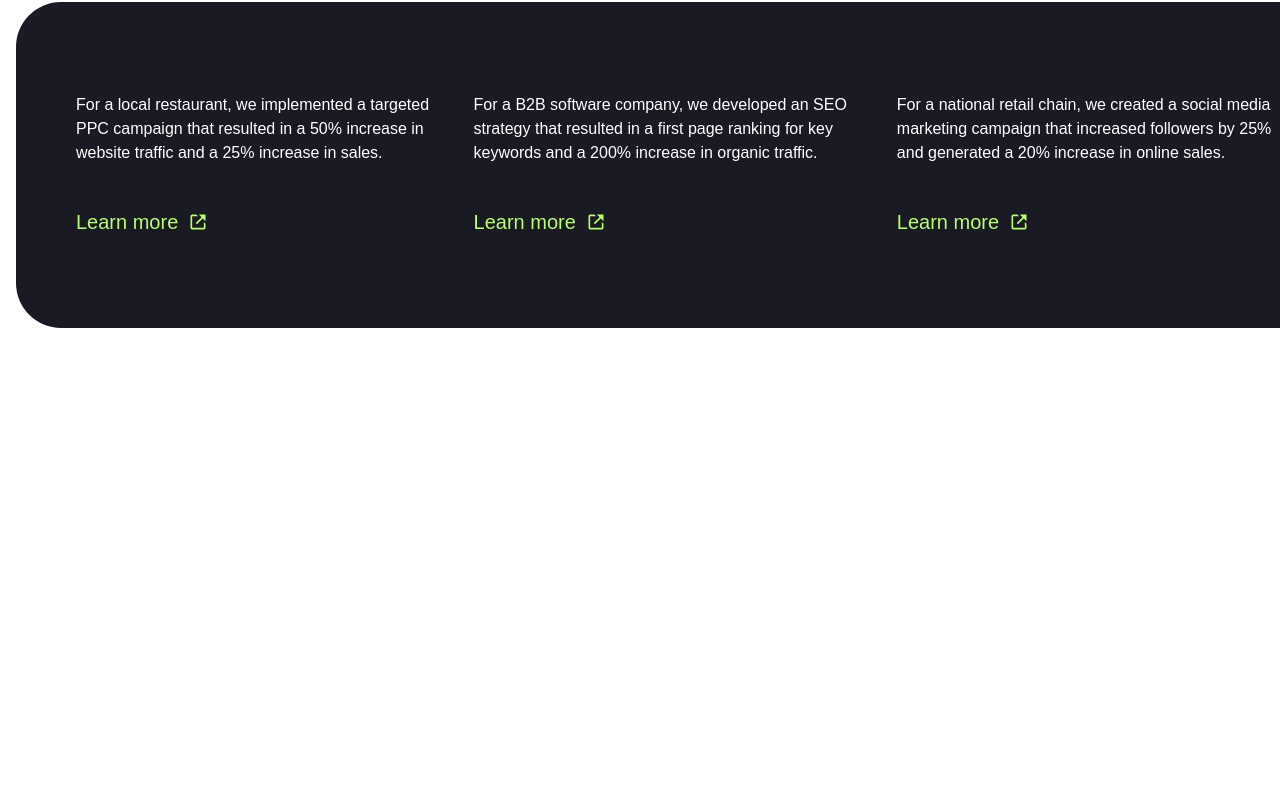
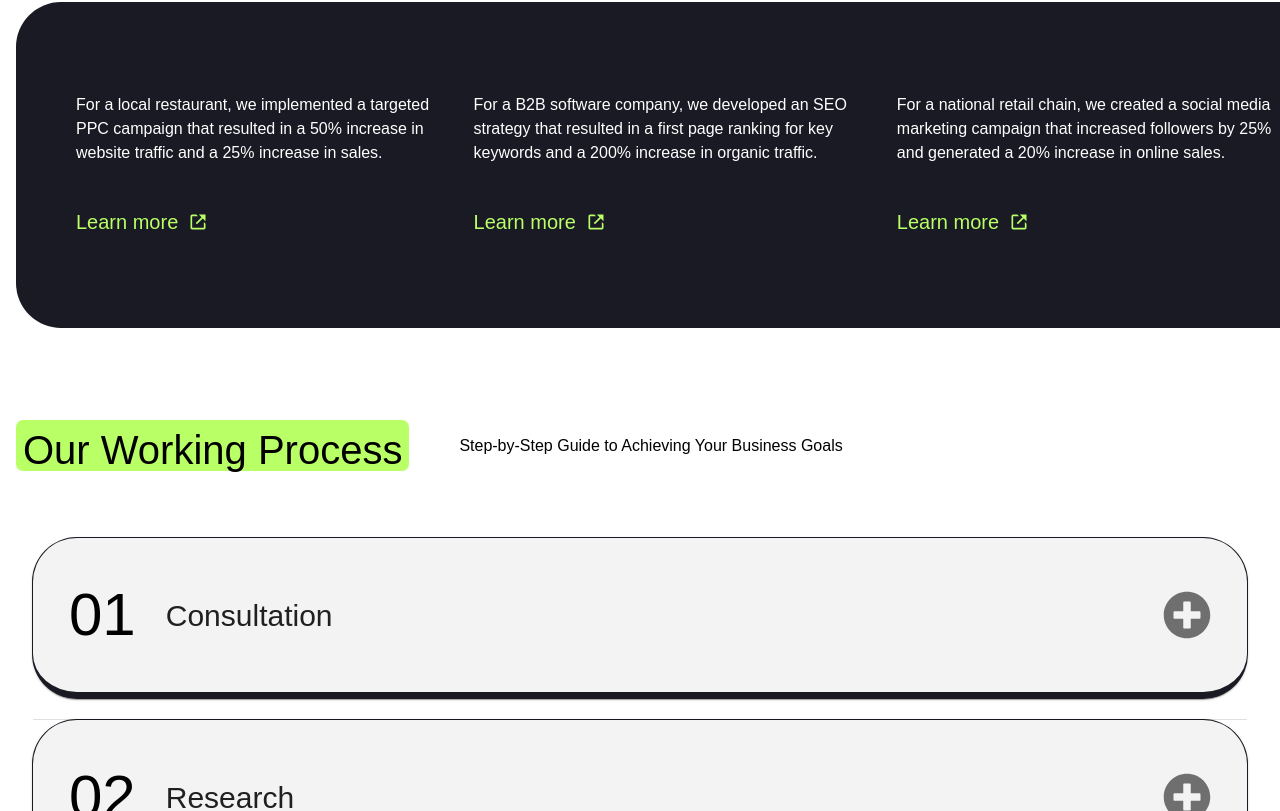
Before and after one commit to jameelf22labs/positivus-landing-page, a React (Vite) app: page / in a window 1280 px wide. Shown: the part 2606-3417 px from the top of the page. Before the commit the page ends 2950 px from the top, so only its background shows below. Built offline with nearby package versions, Linux system fonts and the light colour scheme.

Commit message:
Added Our Process Component

```diff
--- a/package.json
+++ b/package.json
@@ -10,8 +10,14 @@
     "preview": "vite preview"
   },
   "dependencies": {
+    "@emotion/react": "^11.14.0",
+    "@emotion/styled": "^11.14.1",
+    "@mui/icons-material": "^7.2.0",
+    "@mui/material": "^7.2.0",
     "@tailwindcss/vite": "^4.1.11",
+    "@types/nanoid": "^2.1.0",
     "@types/react-icons": "^2.2.7",
+    "nanoid": "^5.1.5",
     "react": "^19.1.0",
     "react-dom": "^19.1.0",
     "react-icons": "^5.5.0",
--- a/src/common/components/section-label/SectionLabel.module.css
+++ b/src/common/components/section-label/SectionLabel.module.css
@@ -21,4 +21,6 @@
     max-width: 550px;
     text-align: left;
     margin-left: 30px;
+    display: flex;
+    align-items: center;
 }
--- a/src/common/ui/accordion/Accordion.module.css
+++ b/src/common/ui/accordion/Accordion.module.css
@@ -0,0 +1,22 @@
+.accordionContainer {
+  display: flex;
+  flex-direction: column;
+  gap: 20px;
+  padding: 16px;
+}
+
+.customAccordion {
+ border-radius: 45px !important;
+ padding: 20px !important;
+ border: 1px solid #191A23 !important;
+ background-color: #F3F3F3 !important;
+ border-bottom: 7px solid #191A23 !important;
+}
+
+.expandedAccordion {
+  background-color: #b9ff66 !important;
+}
+
+.collapsedAccordion {
+  background-color: #f3f3f3 !important;
+}
--- a/src/common/ui/accordion/Accordion.tsx
+++ /dev/null
@@ -1,12 +0,0 @@
-import type { JSX } from "react";
-import Styles from "./Accordion.module.css";
-
-const Accordion = () : JSX.Element => {
-  return (
-    <div>
-      <h2>Accordion Component</h2>
-    </div>
-  );
-}
-
-export default Accordion;
--- /dev/null
+++ b/src/common/ui/accordion/CustomAccordion.tsx
@@ -0,0 +1,67 @@
+import type { JSX, ReactNode } from "react";
+import { useState } from "react";
+import { Accordion, AccordionDetails, AccordionSummary } from "@mui/material";
+import Style from "./Accordion.module.css";
+import { FaPlusCircle, FaMinusCircle } from "react-icons/fa";
+
+export interface AccordionItems {
+  id: string;
+  panelElement: ReactNode;
+  contentElement: ReactNode;
+}
+
+interface AccordionProps {
+  items: AccordionItems[];
+}
+
+const CustomAccordion = ({ items }: AccordionProps): JSX.Element => {
+  const [expandedId, setExpandedId] = useState<string | false>(false);
+
+  const handleChange =
+    (panelId: string) =>
+    (_event: React.SyntheticEvent, isExpanded: boolean) => {
+      setExpandedId(isExpanded ? panelId : false);
+    };
+
+  return (
+    <div className={Style.accordionContainer}>
+      {items.map((item) => {
+        const isExpanded = expandedId === item.id;
+        return (
+          <Accordion
+            key={item.id}
+            className={`${Style.customAccordion} ${
+              isExpanded ? Style.expandedAccordion : Style.collapsedAccordion
+            }`}
+            expanded={isExpanded}
+            onChange={handleChange(item.id)}
+            sx={{
+              backgroundColor: isExpanded ? "#B9FF66" : "#F3F3F3",
+            }}
+          >
+            <AccordionSummary
+              aria-controls={`panel-${item.id}-content`}
+              id={item.id}
+              className={Style.customSummary}
+              expandIcon={
+                isExpanded ? (
+                  <FaMinusCircle style={{ fontSize: "3rem" }} />
+                ) : (
+                  <FaPlusCircle style={{ fontSize: "3rem" }} />
+                )
+              }
+            >
+              {item.panelElement}
+            </AccordionSummary>
+
+            <AccordionDetails className={Style.customDetails}>
+              {item.contentElement}
+            </AccordionDetails>
+          </Accordion>
+        );
+      })}
+    </div>
+  );
+};
+
+export default CustomAccordion;
--- a/src/common/ui/index.ts
+++ b/src/common/ui/index.ts
@@ -1,4 +1,5 @@
-import Accordion from "./accordion/Accordion";
+
+import CustomAccordion from "./accordion/CustomAccordion";
 import Button from "./button/Button";
 
-export { Accordion, Button };
+export {  Button , CustomAccordion };
--- a/src/features/home/Home.tsx
+++ b/src/features/home/Home.tsx
@@ -2,7 +2,7 @@ import type { JSX } from "react";
 import React from "react";
 import Style from "./Home.module.css";
 import { Navbar } from "../../layouts";
-import { CaseStudies, Customer, Hero, Service } from "./components";
+import { CaseStudies, Customer, Hero, OurWorkingProcess, Service } from "./components";
 
 import amazon from "../,,/../../assets/images/amazon.svg";
 import dribble from "../,,/../../assets/images/dribble.svg";
@@ -29,6 +29,7 @@ const Home = (): JSX.Element => {
         />
         <Service />
         <CaseStudies />
+        <OurWorkingProcess />
       </div>
     </React.Fragment>
   );
--- a/src/features/home/components/index.ts
+++ b/src/features/home/components/index.ts
@@ -1,11 +1,7 @@
 import CaseStudies from "./case-studies/CaseStudies";
 import Customer from "./customer/Customer";
 import Hero from "./hero/Hero";
+import OurWorkingProcess from "./our-working-process/OurWorkingProcess";
 import Service from "./services/Service";
 
-export {
-    Hero,
-    Customer,
-    Service,
-    CaseStudies
-}
+export { Hero, Customer, Service, CaseStudies, OurWorkingProcess };
--- /dev/null
+++ b/src/features/home/components/our-working-process/OurWorkingProcess.module.css
@@ -0,0 +1,32 @@
+
+.accordionWrapper {
+    margin-top: 50px;
+}
+
+.accordionPanel {
+    display: flex;
+    align-items: center;
+    gap: 30px;
+}
+
+.accordionPanel h1 {
+    font-weight: 500;
+    font-size: 60px;
+    color: #000000;
+}
+
+
+.accordionContent {
+    padding: 20px;
+
+}
+
+.accordionPanel p {
+    font-weight: 500;
+    font-size: 30px;
+}
+
+
+.accordionContent p {
+    margin-top: 20px;
+}
--- /dev/null
+++ b/src/features/home/components/our-working-process/OurWorkingProcess.tsx
@@ -0,0 +1,107 @@
+import type { JSX } from "react";
+import Style from "./OurWorkingProcess.module.css";
+import GlobalStyle from "../../../../style/global.style.module.css";
+import { SectionLabel } from "../../../../common/components";
+import React from "react";
+import type { AccordionItems } from "../../../../common/ui/accordion/CustomAccordion";
+import { CustomAccordion } from "../../../../common/ui";
+import { nanoid } from "nanoid";
+
+const ProcessAccordionPanel = ({
+  label1,
+  label2,
+}: {
+  label1: string;
+  label2: string;
+}): JSX.Element => {
+  return (
+    <div className={Style.accordionPanel}>
+      <h1> {label1} </h1>
+      <p> {label2} </p>
+    </div>
+  );
+};
+
+const ProcessAccodionContent = ({
+  description,
+}: {
+  description: string;
+}): JSX.Element => {
+  return (
+    <div className={Style.accordionContent}>
+      <hr />
+      <p> {description} </p>
+    </div>
+  );
+};
+
+const OurWorkingProcess = (): JSX.Element => {
+  const ourProcess: Array<AccordionItems> = React.useMemo(() => {
+    return [
+      {
+        id: nanoid(),
+        panelElement: (
+          <ProcessAccordionPanel label1="01" label2="Consultation" />
+        ),
+        contentElement: (
+          <ProcessAccodionContent description="During the initial consultation, we will discuss your business goals and objectives, target audience, and current marketing efforts. This will allow us to understand your needs and tailor our services to best fit your requirements." />
+        ),
+      },
+      {
+        id: nanoid(),
+        panelElement: <ProcessAccordionPanel label1="02" label2="Research" />,
+        contentElement: (
+          <ProcessAccodionContent description="After the consultation, we will conduct thorough research to identify your target audience, competitors, and industry trends. This will help us develop a comprehensive strategy to achieve your business goals." />
+        ),
+      },
+      {
+        id: nanoid(),
+        panelElement: (
+          <ProcessAccordionPanel label1="03" label2="Implementation" />
+        ),
+        contentElement: (
+          <ProcessAccodionContent description="Once the research is complete, we will begin implementing the strategy. This may include optimizing your website, creating content, and launching marketing campaigns. Our team will work diligently to ensure that all tasks are completed on time and within budget." />
+        ),
+      },
+      {
+        id: nanoid(),
+        panelElement: (
+          <ProcessAccordionPanel label1="04" label2="Optimization" />
+        ),
+        contentElement: (
+          <ProcessAccodionContent description="After the initial implementation, we will continuously monitor and optimize your marketing efforts to ensure maximum results. This may involve adjusting ad campaigns, refining content, and analyzing data to identify areas for improvement." />
+        ),
+      },
+      {
+        id: nanoid(),
+        panelElement: (
+          <ProcessAccordionPanel label1="05" label2="Improvement" />
+        ),
+        contentElement: (
+          <ProcessAccodionContent description="Throughout the process, we will provide regular reports on the performance of your marketing campaigns. This will allow you to track progress, measure success, and make informed decisions about future strategies." />
+        ),
+      },
+      {
+        id: nanoid(),
+        panelElement: <ProcessAccordionPanel label1="06" label2="Repoting" />,
+        contentElement: (
+          <ProcessAccodionContent description="Based on the data and insights gathered from the reports, we will make recommendations for further improvement. This may involve refining existing strategies, exploring new opportunities, or adjusting tactics to better align with your business goals." />
+        ),
+      },
+    ];
+  }, []);
+
+  return (
+    <div className={GlobalStyle.wrapper}>
+      <SectionLabel
+        label="Our Working Process"
+        description="Step-by-Step Guide to Achieving Your Business Goals"
+      />
+      <div className={Style.accordionWrapper}>
+        <CustomAccordion items={ourProcess} />
+      </div>
+    </div>
+  );
+};
+
+export default OurWorkingProcess;
```
Also changed, not shown: 1 other file (tests, documents, lock files or other folders).
